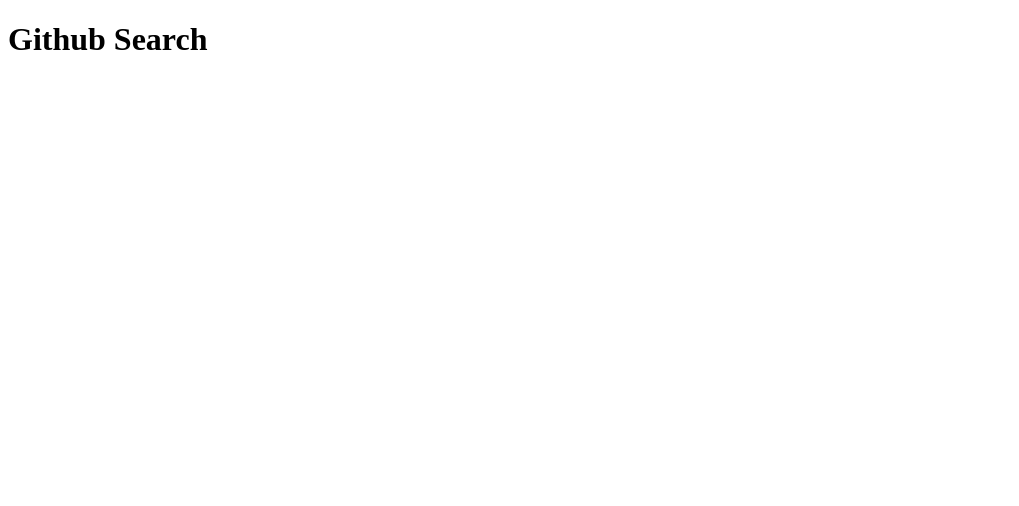
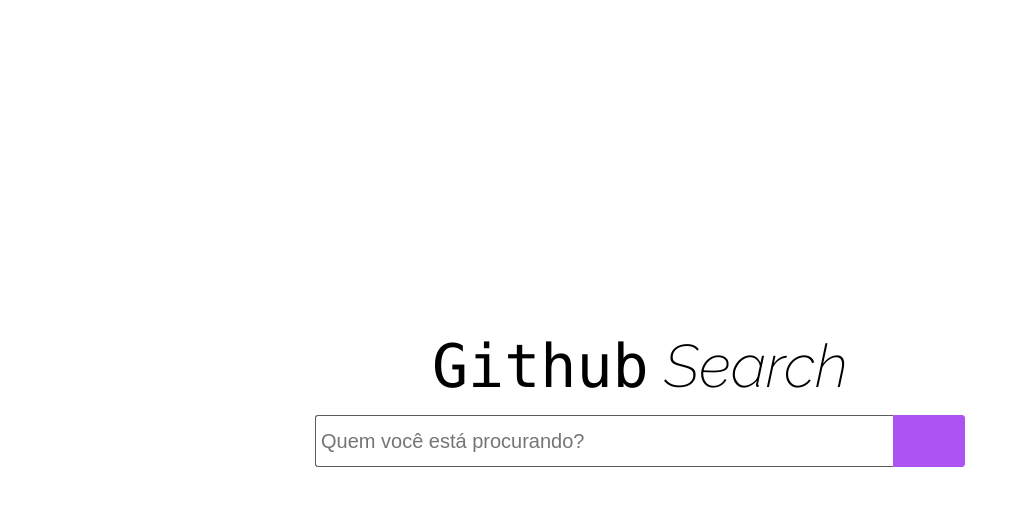
Before and after one commit to fabiofcm/desafioconcrete, a plain HTML site: page index.html in a window 1280 px wide. Shown: the whole page, without its empty margins (0-1019 px from the left). Drawn offline with nearby package versions, Linux system fonts and the light colour scheme.

Commit message:
Index + css

```diff
--- /dev/null
+++ b/css/index.css
@@ -0,0 +1,74 @@
+@import url(https://fonts.googleapis.com/css?family=Open+Sans);
+@import url('https://fonts.googleapis.com/css?family=Raleway:200i,300i,400i&display=swap');
+
+body{
+  background: #ffffff;
+  font-family: 'Open Sans', sans-serif;
+}
+
+.desafioconcrete{
+    width: 50%;
+}
+
+.title{
+    font-size: 60px;
+    color: #000000;
+    text-align: center;
+}
+.title_git{
+    font-family: "Monaco", Arial, Helvetica, sans-serif;
+    font-weight: 300;
+    display: inline-block;
+}
+.title_search{
+    font-family: 'Raleway', sans-serif;
+    font-weight: 200;
+    font-style: italic;
+}
+
+
+.search {
+    max-width: 650px;
+    position: relative;
+    display: flex;
+    margin: 10px auto;
+}
+
+  .searchTerm {
+    width: 100%;
+    max-width: 650px;
+    border: 1px solid #5c5c5c;
+    border-right: none;
+    padding: 5px;
+    height: 40px;
+    border-radius: 3px 0 0 3px;
+    outline: none;
+    color: #b9b9b9;
+    font-size: 20px;
+
+  }
+
+  .searchTerm:focus{
+    color: #ac53f2;
+
+  }
+
+  .searchButton {
+    width: 80px;
+    height: 52px;
+    border: 1px solid #ac53f2;
+    background: #ac53f2;
+    text-align: center;
+    color: #fff;
+    border-radius: 0 3px 3px 0;
+    cursor: pointer;
+    font-size: 30px;
+  }
+
+  .wrap{
+    width: 100%;
+    position: absolute;
+    top: 50%;
+    left: 50%;
+    transform: translate(-50%, -50%);
+  }
--- a/index.html
+++ b/index.html
@@ -1,13 +1,26 @@
 <!DOCTYPE html>
-<html lang="en">
+<html lang="pt">
 <head>
     <meta charset="UTF-8">
     <meta name="viewport" content="width=device-width, initial-scale=1.0">
     <meta http-equiv="X-UA-Compatible" content="ie=edge">
     <title>Desafio Concrete FrontEnd</title>
+
+    <link rel="stylesheet" type="text/css" href="css/index.css" />
 </head>
 <body>
-     <h1>Github Search</h1>
+    <div class="wrap">
+        <div class="title">
+            <span class="title_git">Github</span>
+            <span class="title_search">Search</span>
+        </div>
+        <div class="search">
+           <input type="text" class="searchTerm" placeholder="Quem você está procurando?">
+           <button type="submit" class="searchButton">
+             <i class="fa fa-search"></i>
+          </button>
+        </div>
+     </div>
 
 </body>
 </html>
```
